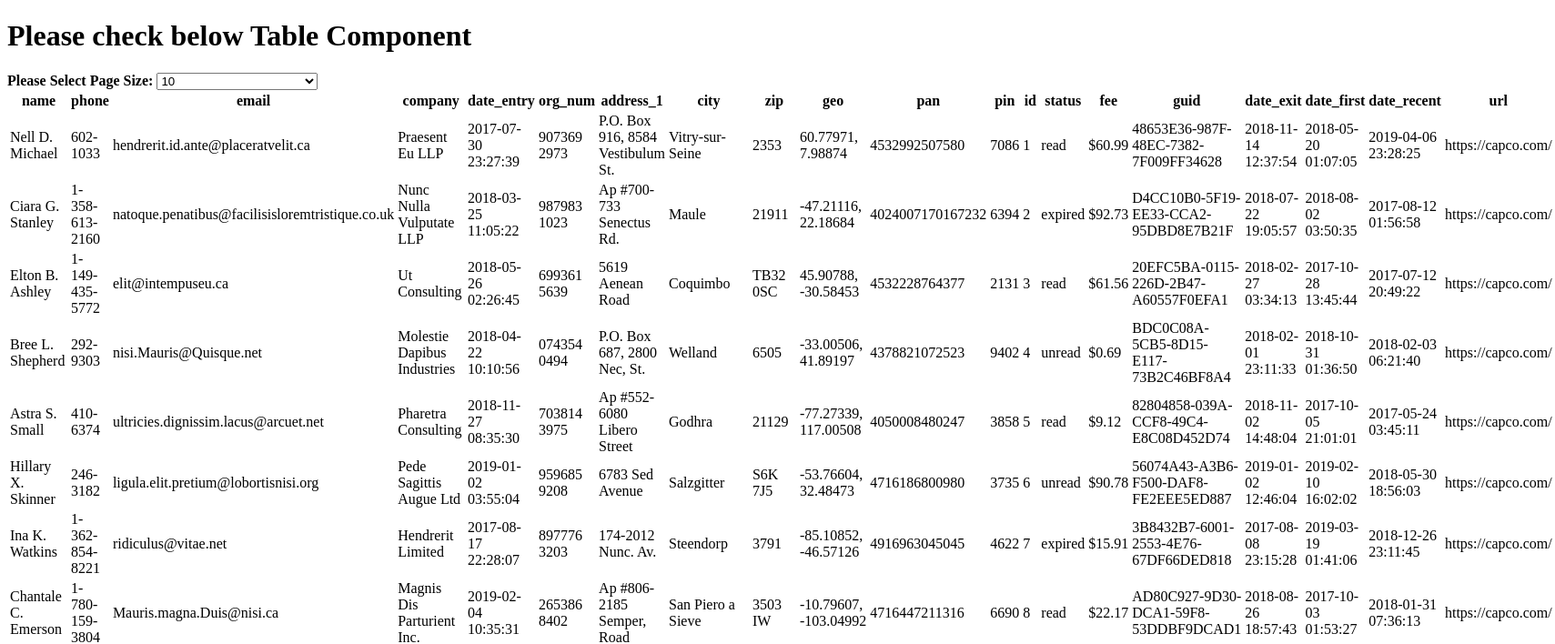
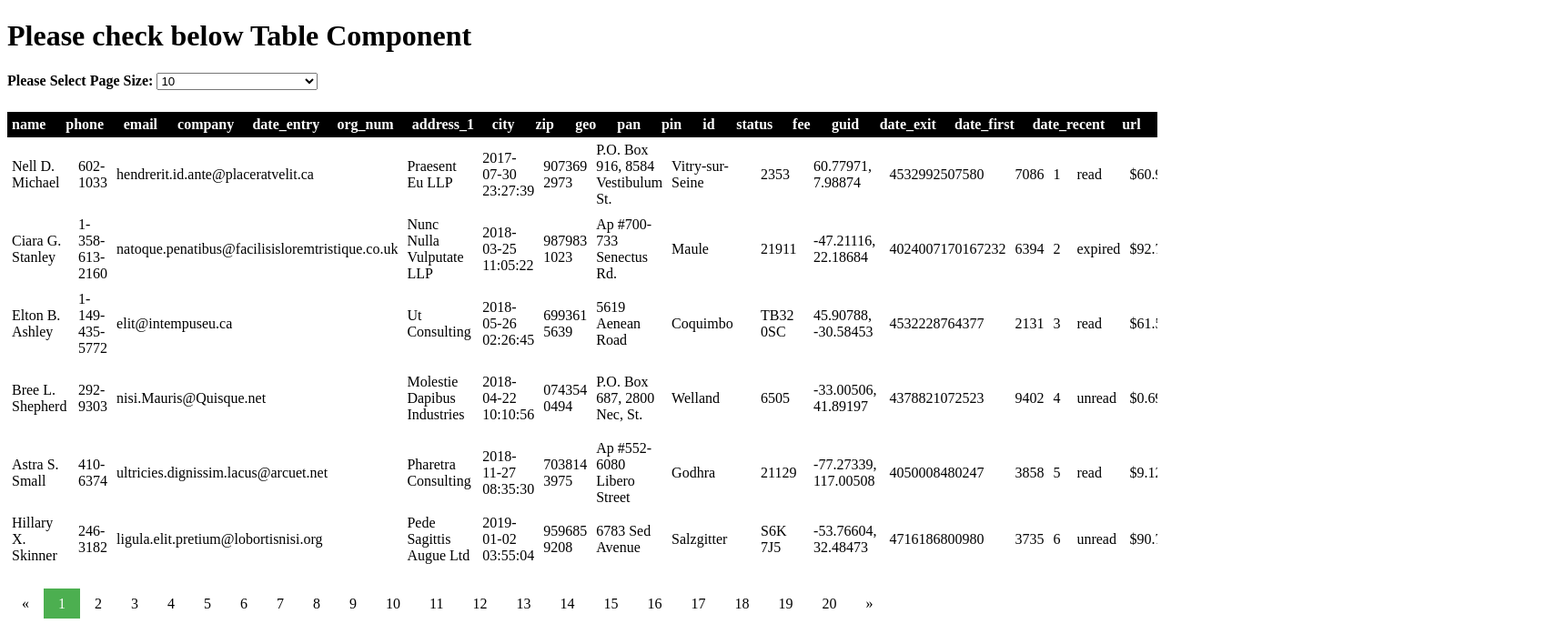
Before and after one commit to jackiewang5566/Capco_Test_Table, an Angular app: page /table in a window 1280 px wide. Shown: the top 708 px of the page at 91% size, 1709 px wide, since content can reach past the window. Built offline with nearby package versions, Linux system fonts and the light colour scheme.

Commit message:
add scrolling on table

```diff
--- a/src/app/Component/custom-table/custom-table.component.html
+++ b/src/app/Component/custom-table/custom-table.component.html
@@ -9,7 +9,7 @@
     </option>
   </select>
 
-  <table>
+  <table class="fixed_header">
     <thead>
       <tr>
         <th *ngFor="let header of tableHeaderTitle">{{ header }}</th>
--- a/src/app/Component/custom-table/custom-table.component.sass
+++ b/src/app/Component/custom-table/custom-table.component.sass
@@ -0,0 +1,26 @@
+.fixed_header
+    width: 100%
+    table-layout: fixed
+    border-collapse: collapse
+    margin-top: 1.5em
+
+
+.fixed_header tbody
+    display: block
+    width: 100%
+    overflow: auto
+    height: 60vh
+
+.fixed_header thead tr
+    display: block
+
+
+.fixed_header thead
+    background: black
+    color:#fff
+
+
+.fixed_header th, .fixed_header td
+    padding: 5px
+    text-align: left
+    width: 200px
--- a/src/app/Component/pagination/pagination.component.sass
+++ b/src/app/Component/pagination/pagination.component.sass
@@ -1,4 +1,5 @@
 .pagination
+  margin-top: 1.5em
   display: inline-block
 
 .pagination a
```
